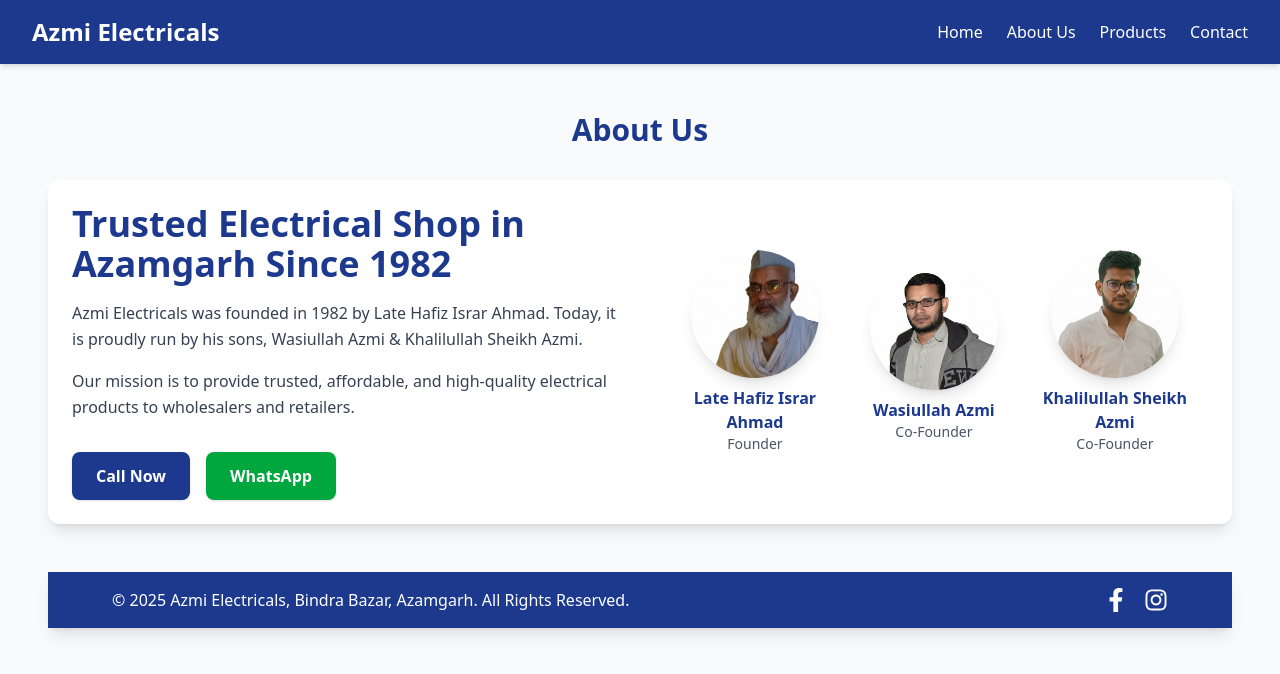
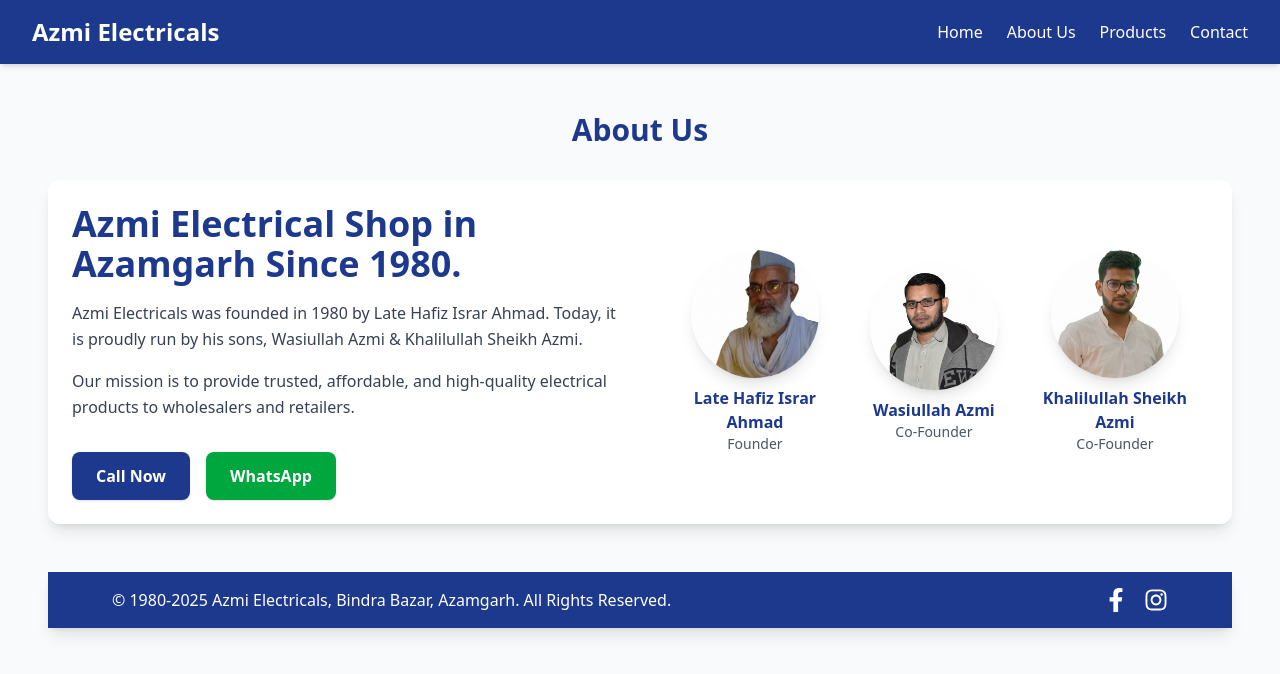
Before and after one commit to moteeullahazmi/azmielectricals, a Next.js app: page /about in a window 1280 px wide. Shown: the top 674 px of the page. Built offline with nearby package versions, Linux system fonts and the light colour scheme.

Commit message:
fixing lazy loading and SEO optimize

```diff
--- a/src/app/about/page.tsx
+++ b/src/app/about/page.tsx
@@ -52,10 +52,10 @@ export default function AboutUsWithReviews() {
         {/* Left Side: Text + CTA */}
         <div className="md:w-1/2 p-6 flex flex-col justify-center gap-4">
           <h2 className="text-3xl md:text-4xl font-bold text-blue-900">
-            Trusted Electrical Shop in Azamgarh Since 1982
+            Azmi Electrical Shop in Azamgarh Since 1980.
           </h2>
           <p className="text-gray-700 leading-relaxed">
-            Azmi Electricals was founded in 1982 by Late Hafiz Israr Ahmad. Today, it is proudly run by his sons, Wasiullah Azmi & Khalilullah Sheikh Azmi.
+            Azmi Electricals was founded in 1980 by Late Hafiz Israr Ahmad. Today, it is proudly run by his sons, Wasiullah Azmi & Khalilullah Sheikh Azmi.
           </p>
           <p className="text-gray-700 leading-relaxed">
             Our mission is to provide trusted, affordable, and high-quality electrical products to wholesalers and retailers.
--- a/src/components/Footer.tsx
+++ b/src/components/Footer.tsx
@@ -2,12 +2,12 @@ import { FaFacebookF, FaInstagram } from "react-icons/fa";
 
 export default function Footer() {
   return (
-    <footer className="bg-blue-900 text-white shadow-lg mt-auto">
+    <footer className="bg-blue-900 text-white shadow-lg mt-auto  hover:text-yellow-400">
       <div className="flex flex-col sm:flex-row items-center justify-between px-4 sm:px-6 md:px-12 py-3 md:py-4 max-w-6xl mx-auto">
 
         {/* Copyright */}
         <p className="text-center sm:text-left text-sm md:text-base">
-          © {new Date().getFullYear()} Azmi Electricals, Bindra Bazar, Azamgarh. All Rights Reserved.
+          © 1980-{new Date().getFullYear()} Azmi Electricals, Bindra Bazar, Azamgarh. All Rights Reserved.
         </p>
 
         {/* Social Links */}
--- a/src/components/Gallery.tsx
+++ b/src/components/Gallery.tsx
@@ -21,6 +21,7 @@ export default function Gallery() {
               fill
               className="object-cover transition-transform duration-500 hover:scale-105"
               priority={index === 0}
+              loading={index === 0 ? "eager" : "lazy"}
             />
           </div>
         ))}
--- a/src/components/Hero.tsx
+++ b/src/components/Hero.tsx
@@ -7,11 +7,11 @@ export default function Hero() {
 
       {/* Text Section */}
       <div className="w-full md:w-1/2 text-center md:text-left">
-        <h1 className="text-3xl sm:text-4xl md:text-5xl lg:text-6xl font-bold text-blue-900 leading-snug">
-          Wholesales and Retailers Top Shop in Azamgarh
-        </h1>
+        <h2 className="text-3xl sm:text-4xl md:text-5xl lg:text-6xl font-bold text-blue-900 leading-snug">
+          Wholesales and Retailers Top Shop in Azamgarh.
+        </h2>
         <p className="mt-4 text-base sm:text-lg md:text-xl text-gray-700">
-          Since 1982, Azmi Electricals has been trusted for high-quality electrical products in wholesale and retail.
+          Since 1980, Azmi Electricals has been trusted for high-quality electrical products in wholesale and retail.
         </p>
         <div className="mt-6 flex flex-col sm:flex-row justify-center md:justify-start gap-4">
           <CTAButton href="tel:+919125565573" color="blue">Call Now</CTAButton>
--- a/src/components/HeroImageCarousel.tsx
+++ b/src/components/HeroImageCarousel.tsx
@@ -27,6 +27,7 @@ export default function HeroImageCarousel() {
             index === currentIndex ? "opacity-100" : "opacity-0"
           }`}
           priority={index === 0} // First image loads faster
+          loading={index === 0 ? "eager" : "lazy"}
         />
       ))}
     </div>
--- a/src/components/Navbar.tsx
+++ b/src/components/Navbar.tsx
@@ -9,7 +9,9 @@ export default function Navbar() {
   return (
     <nav className="bg-blue-900 text-white shadow-md sticky top-0 z-50">
       <div className="max-w-7xl mx-auto px-4 sm:px-6 lg:px-8 flex justify-between items-center h-16">
-        <h1 className="text-2xl font-bold">Azmi Electricals</h1>
+        <h1 className="text-2xl font-bold">
+          <a href="/" className="hover:text-yellow-400">Azmi Electricals</a>
+        </h1>
 
         {/* Desktop Links */}
         <div className="hidden md:flex space-x-6 font-medium">
```
